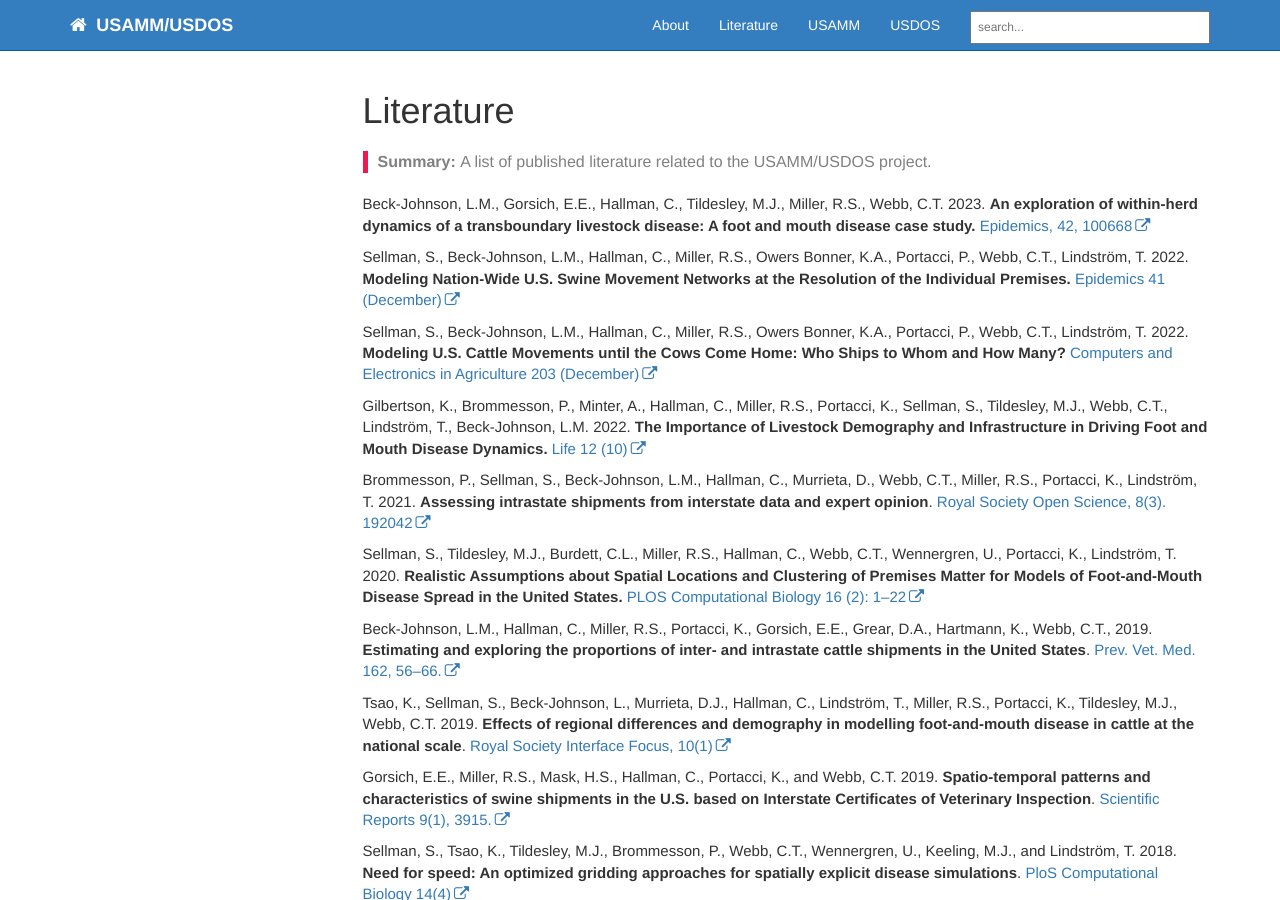
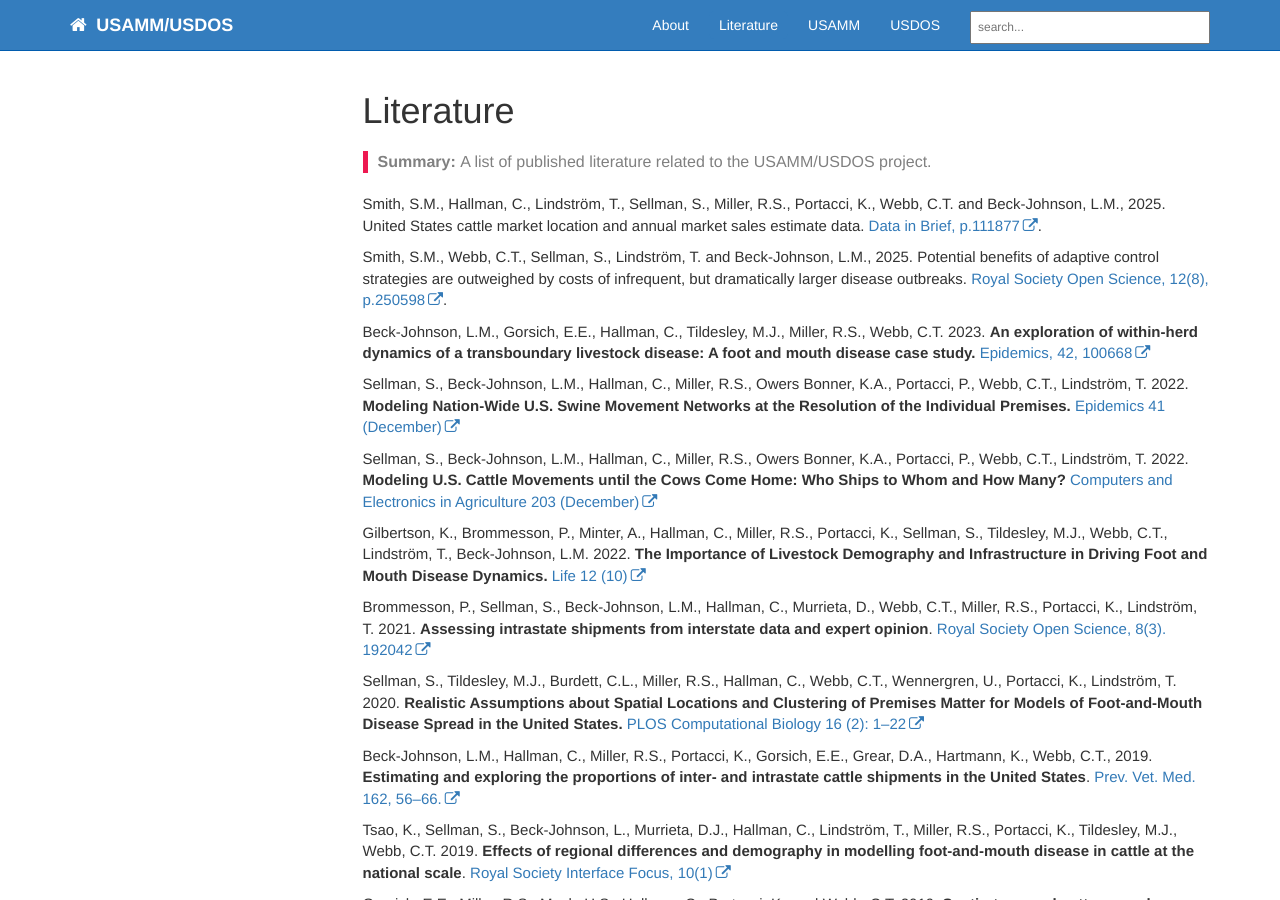
Before and after one commit to webblabb/usammusdos, a Jekyll site: the page built from pages/literature.md, in a window 1280 px wide and 900 px high. Built offline with Jekyll 4.4.1, drawn with Linux system fonts in a browser that asks for light colours; nearby versions of some CDN libraries; comment, search, counter and statistics services are not loaded.

Commit message:
Update literature.md to add two 2025 papers

```diff
--- a/pages/literature.md
+++ b/pages/literature.md
@@ -8,6 +8,10 @@ permalink: literature.html
 folder: pages
 toc: false
 ---
+
+Smith, S.M., Hallman, C., Lindström, T., Sellman, S., Miller, R.S., Portacci, K., Webb, C.T. and Beck-Johnson, L.M., 2025. United States cattle market location and annual market sales estimate data. [Data in Brief, p.111877](https://doi.org/10.1016/j.dib.2025.111877).
+
+Smith, S.M., Webb, C.T., Sellman, S., Lindström, T. and Beck-Johnson, L.M., 2025. Potential benefits of adaptive control strategies are outweighed by costs of infrequent, but dramatically larger disease outbreaks. [Royal Society Open Science, 12(8), p.250598](https://doi.org/10.1098/rsos.250598).
 
 Beck-Johnson, L.M., Gorsich, E.E., Hallman, C., Tildesley, M.J., Miller, R.S., Webb, C.T. 2023. **An exploration of within-herd dynamics of a transboundary livestock disease: A foot and mouth disease case study.** [Epidemics, 42, 100668](https://doi.org/10.1016/j.epidem.2023.100668)
 
```
